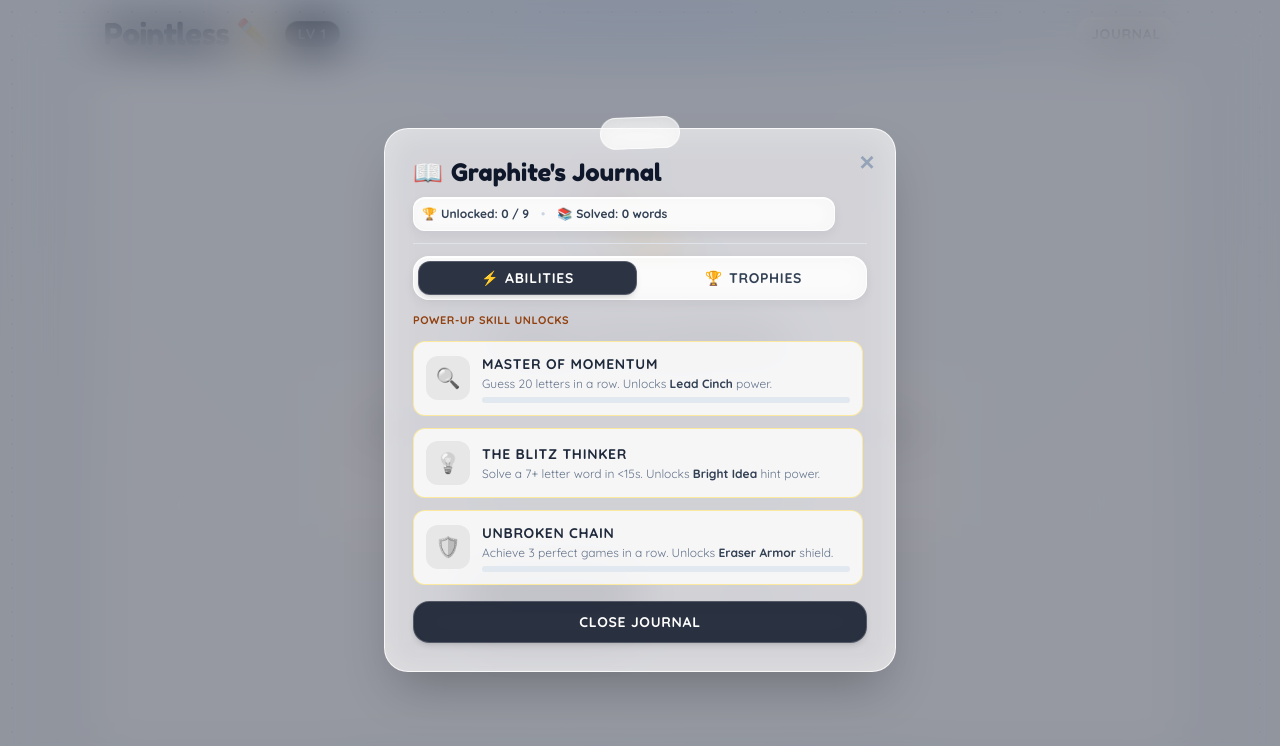
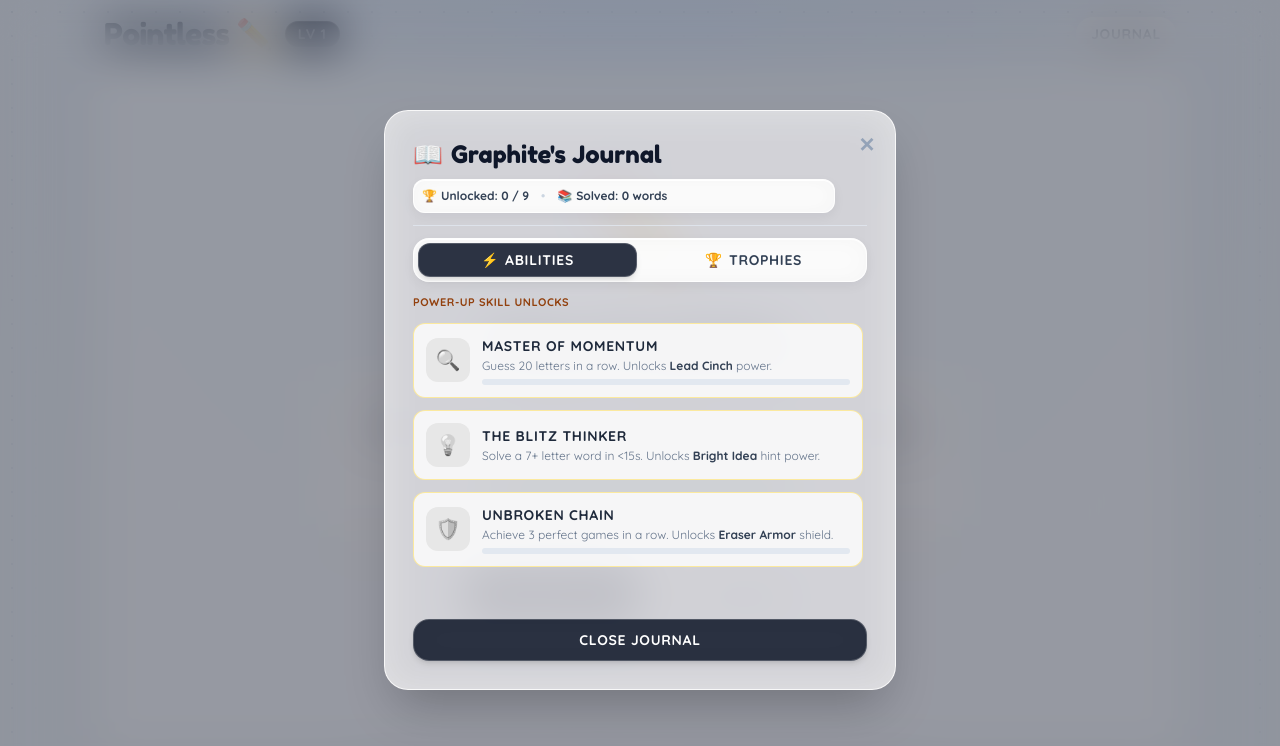
Before and after one commit to workforbreakthroughs/Pointless, a React (Vite) app: page / in a window 1280 px wide. Both pictures are taken after a click on the button "JOURNAL". Shown: the top 746 px of the page. Built offline with nearby package versions, Linux system fonts and the light colour scheme.

Commit message:
fix: constrain quest modal height
Set fixed height constraints for the quest modal to ensure consistent rendering across different screen sizes and improve layout stability.

```diff
--- a/App.tsx
+++ b/App.tsx
@@ -272,8 +272,7 @@ const App: React.FC = () => {
 
       {isQuestModalOpen && (
         <div className="fixed inset-0 z-[110] flex items-center justify-center p-3 sm:p-4 bg-slate-950/40 backdrop-blur-xl animate-in fade-in duration-200">
-          <div className="glass-panel w-full max-w-lg rounded-3xl shadow-2xl p-4 sm:p-7 border border-white/80 relative max-h-[92vh] flex flex-col">
-             <div className="absolute -top-3 left-1/2 -translate-x-1/2 w-20 h-8 bg-white/60 backdrop-blur-md -rotate-2 z-10 rounded-full border border-white/80 shadow-xs" />
+          <div className="glass-panel w-full max-w-lg rounded-3xl shadow-2xl p-4 sm:p-7 border border-white/80 relative h-[520px] sm:h-[580px] max-h-[88vh] flex flex-col">
              <button onClick={() => setIsQuestModalOpen(false)} className="absolute top-3 right-3 text-slate-400 hover:text-slate-800 transition-colors text-xl font-black p-2 rounded-full hover:bg-white/50">✕</button>
 
              {/* Header & Stats Banner */}
```
